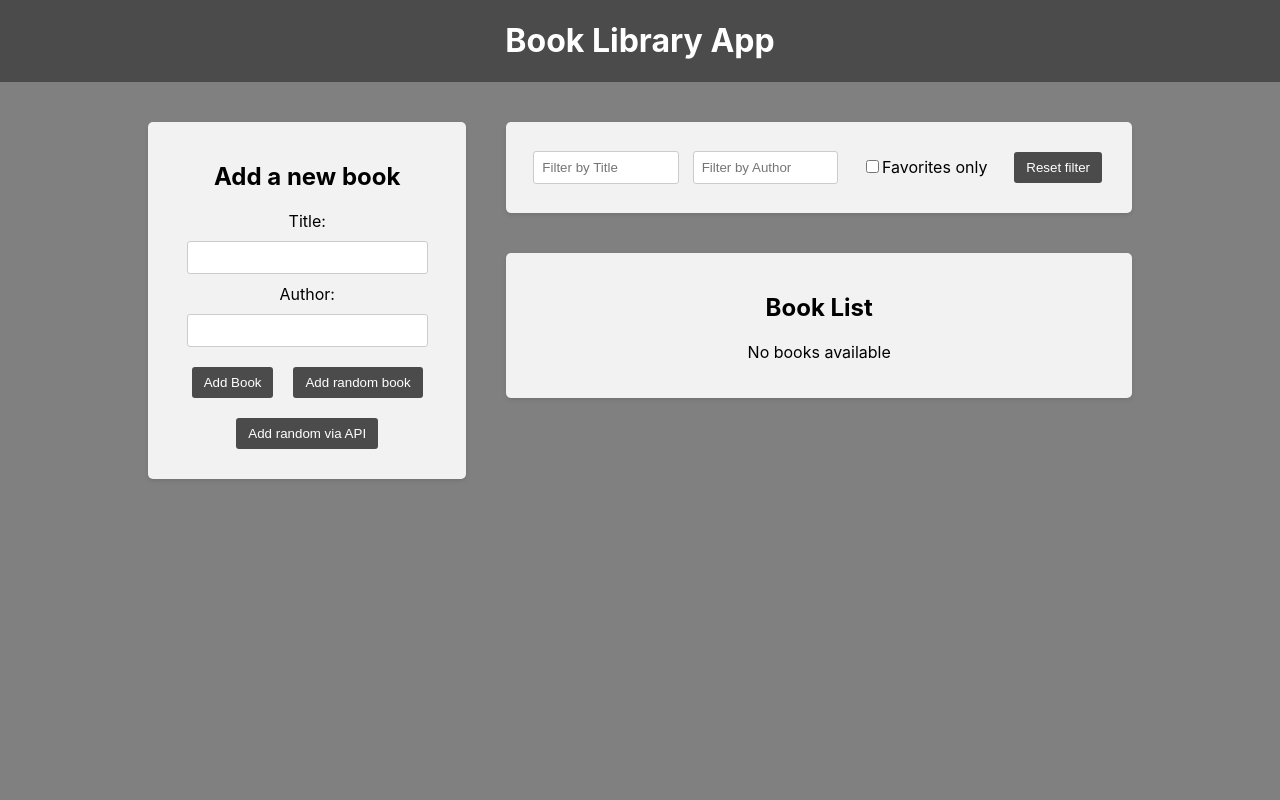
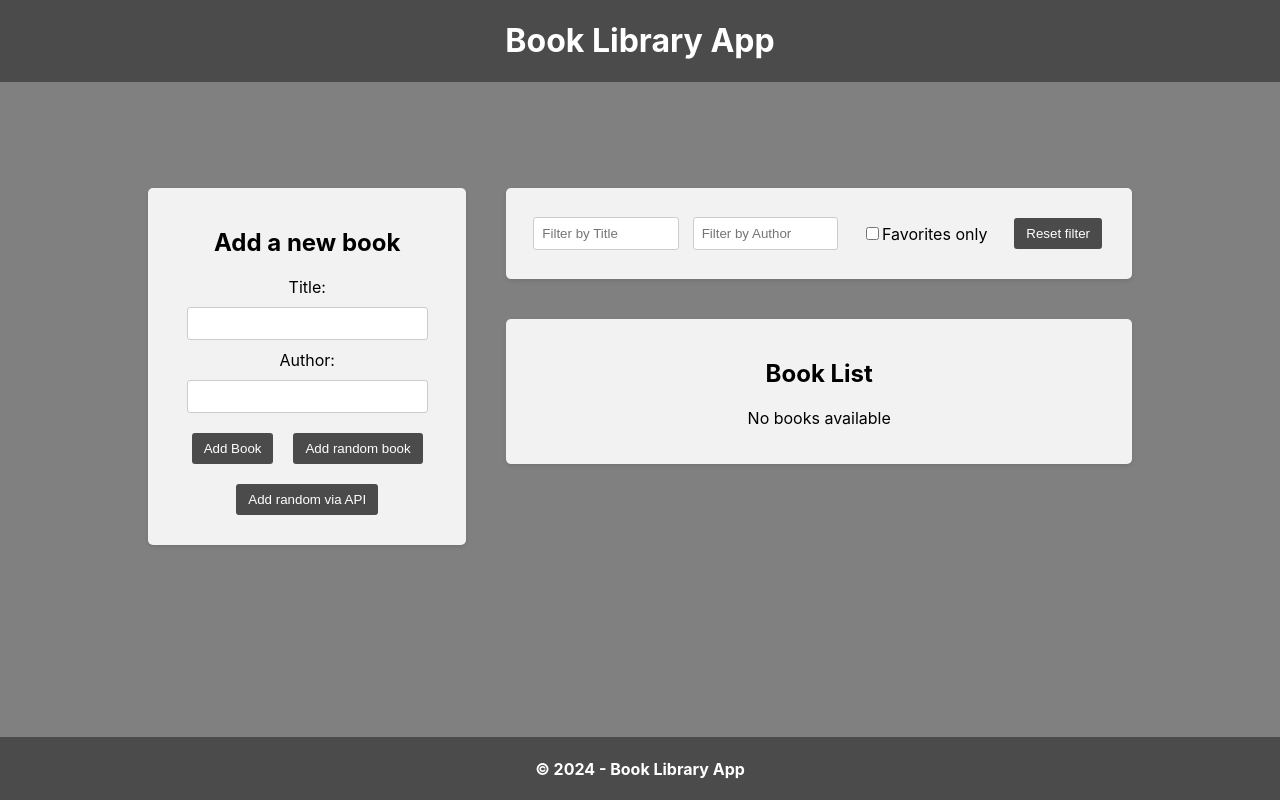
Before and after one commit to oazakharova/book-library-app, a React (Create React App) app in the folder frontend/: page / in a window 1280 px wide. Built offline with nearby package versions, Linux system fonts and the light colour scheme.

Commit message:
footer added, footer and header aligned to the edges

```diff
--- a/frontend/src/App.css
+++ b/frontend/src/App.css
@@ -2,15 +2,16 @@
   display: flex;
   flex-direction: column;
   align-items: center;
-  justify-content: center;
+  justify-content: space-between;
   text-align: center;
+  min-height: 100vh;
 }
 
-.app-header {
+.app-header,
+.app-footer {
   background-color: rgb(75, 75, 75);
   color: white;
   width: 100%;
-  margin-bottom: 20px;
 }
 
 .app-main {
--- a/frontend/src/App.js
+++ b/frontend/src/App.js
@@ -20,6 +20,9 @@ function App() {
         </div>
       </main>
       <Error />
+      <footer className="app-footer">
+        <h4> &copy; 2024 - Book Library App</h4>
+      </footer>
     </div>
   );
 }
```
